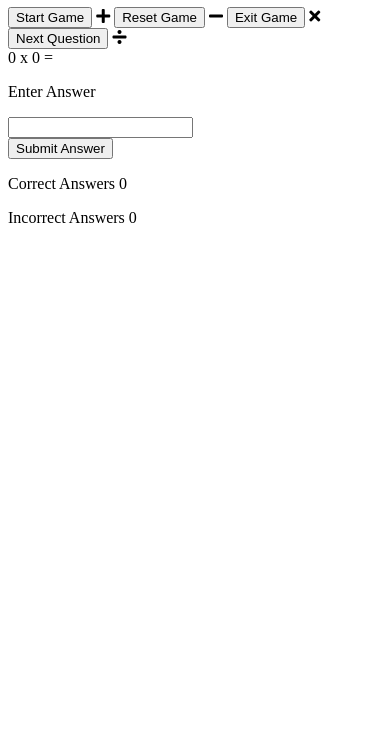
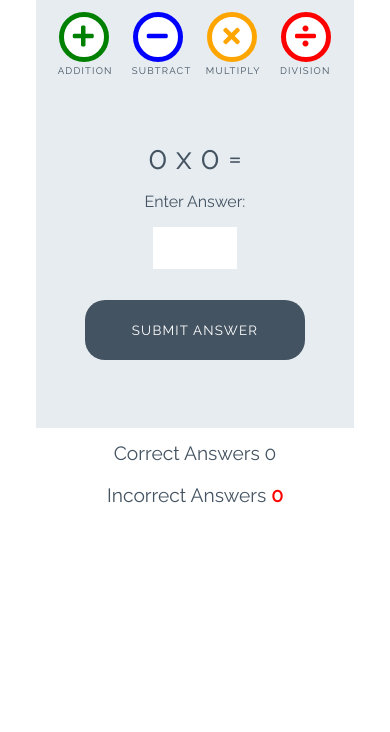
Before and after one commit to Danut89/Practice-project-LoveMath-, a plain HTML site: page index.html in a window 390 px wide. Shown: the part 112-844 px from the top of the page. Drawn offline with Linux system fonts and the light colour scheme.

Commit message:
Added style

```diff
--- a/assets/css/style.css
+++ b/assets/css/style.css
@@ -0,0 +1,252 @@
+/* --------- Global style */
+
+body {
+    background-color: white;
+    font-family: "Raleway", sans-serif;
+    color: #445361;
+    text-align: center;
+}
+
+/* --------- Heading */
+
+.heading {
+    text-align: center;
+    font-size: 2.5rem;
+}
+
+.logo {
+    height: 40px;
+    padding-right: 5px;
+}
+
+/* --------- Game layout */
+
+.game-area {
+    background-color: #E6ECF0;
+    box-sizing: border-box;
+    width: 85%;
+    height: 65vh;
+    max-height: 450px;
+    max-width: 830px;
+    margin-left: auto;
+    margin-right: auto;
+    padding: 1%;
+}
+
+.question-area {
+    width: 50%;
+    font-size: 2rem;
+    margin: auto;
+    padding: 50px 0;
+}
+
+.question-area span {
+    padding: 0 15px;
+}
+
+.score-area {
+    margin: 5px auto;
+    width: 60%;
+    font-size: 1.2rem;
+}
+
+.controls-area {
+    width: 85%;
+    margin: 30px auto;
+}
+
+#score {
+    color: green;
+    font-weight: bold;
+}
+
+#incorrect {
+    color: red;
+    font-weight: bold;
+}
+
+.answer-message {
+    display: none;
+    font-size: 1rem;
+}
+
+#answer-box {
+    border: none;
+    color: #445361;
+    display: inline-block;
+    height: 40px;
+    width: 80px;
+    font-size: 1.2rem;
+}
+
+.scores {
+    display: inline-block;
+    padding: 25px;
+}
+
+/* --------- Buttons */
+
+.btn {
+    width: 220px;
+    height: 60px;
+    font-family: "Raleway", sans-serif;
+    text-transform: uppercase;
+    letter-spacing: 1.2px;
+    color: white;
+}
+
+.btn:focus {
+    outline: none;
+}
+
+.btn--big {
+    padding-top: 10px;
+    border-radius: 50%;
+    background-color: white;
+    border: 10px solid;
+    width: 100px;
+    height: 100px;
+    font-size: 3.2rem;
+    margin: 0 30px;
+    transition: all 0.5s;
+}
+
+.btn--big::after {
+    content: attr(data-type);
+    position: relative;
+    color: #445361;
+    left: -0.5em;
+    font-size: 1rem;
+}
+
+.btn--blue {
+    border-color: blue;
+    color: blue;
+}
+
+.btn--blue:active,
+.btn--blue:hover {
+    background-color: darkblue;
+    color: white;
+}
+
+.btn--orange {
+    border-color: orange;
+    color: orange;
+}
+
+.btn--orange:active,
+.btn--orange:hover {
+    background-color: darkorange;
+    color: white;
+}
+
+.btn--red {
+    border-color: red;
+    color: red;
+}
+
+.btn--red:active,
+.btn--red:hover {
+    background-color: darkred;
+    color: white;
+}
+
+.btn--green {
+    border-color: green;
+    color: green;
+}
+
+.btn--green:active,
+.btn--green:hover {
+    background-color: darkgreen;
+    color: white;
+}
+
+.btn--gray {
+    margin-top: 25px;
+    background-color: #445361;
+    border: 1px transparent;
+    border-radius: 20px;
+}
+
+.btn--gray:active,
+.btn--gray:hover {
+    background-color: #0d1013;
+}
+
+/* --------- Media queries */
+
+@media (max-width: 414px) {
+    .controls-area {
+        width: 100%;
+    }
+
+    .btn--big {
+        margin: 0 10px;
+        padding: 5px;
+        border: 5px solid;
+        width: 50px;
+        height: 50px;
+        font-size: 1.5rem;
+    }
+
+    .btn--big::after {
+        font-size: 0.6rem;
+        left: -0.7rem;
+    }
+
+    .question-area {
+        padding: 10% 0;
+        width: 100%;
+    }
+
+    .question-area span {
+        padding: 0;
+    }
+
+    .answer-message {
+        display: block;
+    }
+
+    #answer-box {
+        display: block;
+        margin: 0 auto;
+    }
+    .btn--gray {
+        margin-top: 0;
+    }
+
+    .score-area {
+        width: 100%;
+    }
+
+    .scores {
+        margin: 0.5em auto;
+        display: block;
+        padding: 5px;
+    }
+
+    .heading {
+        font-size: 2rem;
+    }
+}
+
+@media (max-width: 320px) {
+    .game-area {
+        height: 70vh;
+    }
+
+    .controls-area {
+        width: 75%;
+        margin: 10px auto;
+    }
+
+    .btn--big {
+        margin: 10px 10px;
+    }
+    .question-area {
+        padding: 10px 0;
+    }
+
+}
--- a/index.html
+++ b/index.html
@@ -13,25 +13,29 @@
         <img class="logo" src="assets/images/logo.png" alt="logo">Love Math
     </h1>
     <div class="game-area">
-        <div class="control-area">
-            <button class="btn btn--big btn--green">Start Game</button>
+        <div class="controls-area">
+            <button data-type="addition" class="btn btn--big btn--green">
                 <i class="fas fa-plus"></i>
-            <button class="btn btn--big btn--blue">Reset Game</button>
+            </button>
+            <button data-type="subtract" class="btn btn--big btn--blue">
                 <i class="fas fa-minus"></i>
-            <button class="btn btn--big btn--orange">Exit Game</button>
+            </button>
+            <button data-type="multiply" class="btn btn--big btn--orange">
                 <i class="fas fa-times"></i>
-            <button class="btn btn--big btn--red">Next Question</button>
+            </button>
+            <button data-type="division" class="btn btn--big btn--red">
                 <i class="fas fa-divide"></i>
+            </button>
         </div>
         <div class="question-area">
             <span id="operand1">0</span>
             <span id="operator">x</span>
             <span id="operand2">0</span>
             <span>=</span>
-            <p class="answer-message">Enter Answer</p>
+            <p class="answer-message">Enter Answer:</p>
             <input id="answer-box" type="number">
         </div>
-        <button class="btn  btn--purple">Submit Answer</button>
+        <button data-type="submit" class="btn btn--gray">Submit Answer</button>
     </div>
     <div class="score-area">
         <p class="scores">Correct Answers <span id="scores">0</span></p>
```
